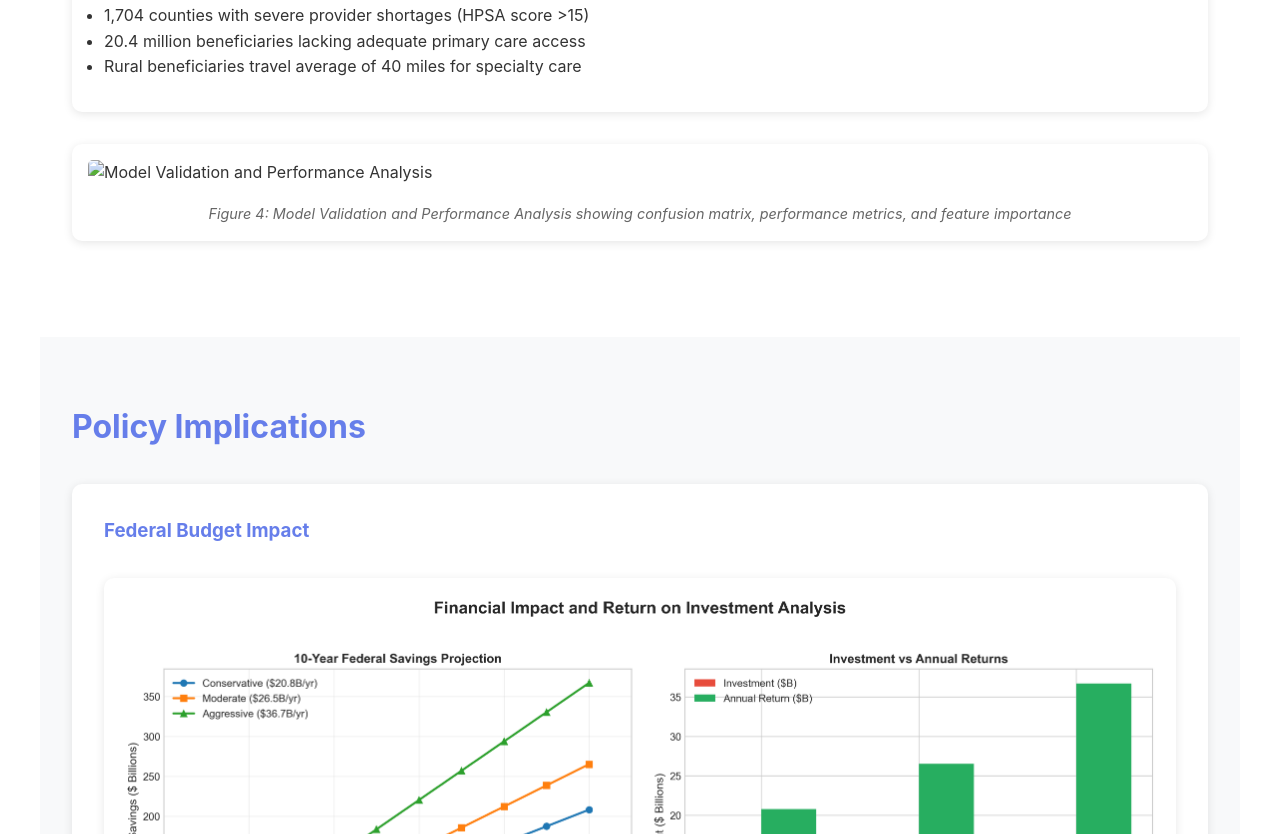
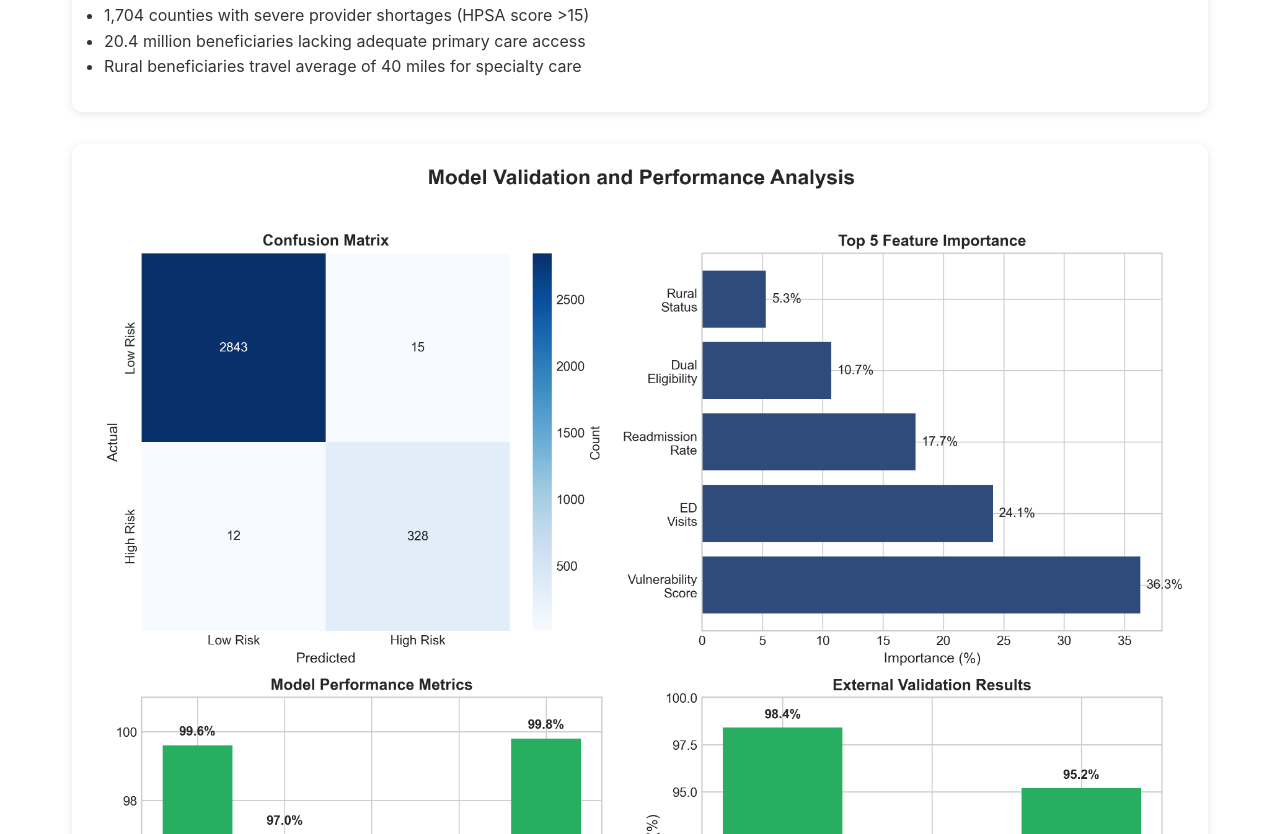
Before and after one commit to Seemabie/seemabanalytics, a plain HTML site: page project8.html in a window 1280 px wide. Shown: the part 4546-5380 px from the top of the page. Drawn offline with Linux system fonts and the light colour scheme.

Commit message:
Update project8.html

```diff
--- a/project8.html
+++ b/project8.html
@@ -360,7 +360,7 @@
         </div>
 
         <div class="figure-container">
-            <img src="Project8_Fig_6png" alt="Model Validation and Performance Analysis">
+            <img src="Project8_Fig_6.png" alt="Model Validation and Performance Analysis">
             <div class="figure-caption">Figure 4: Model Validation and Performance Analysis showing confusion matrix, performance metrics, and feature importance</div>
         </div>
     </div>
```
